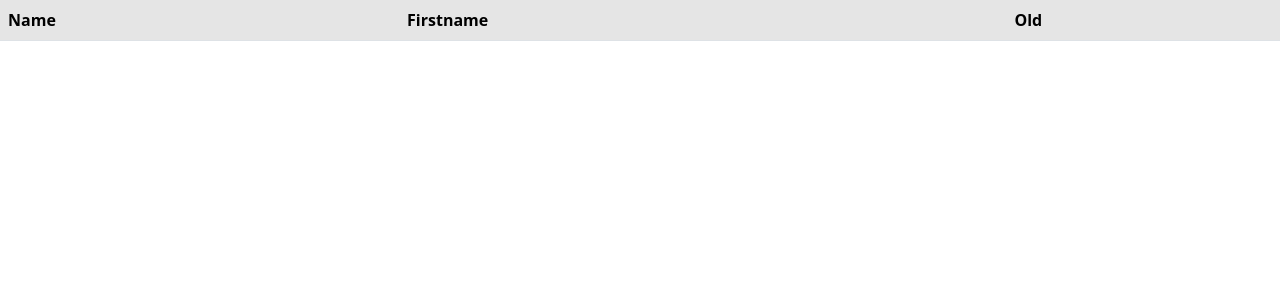
After one commit to zlancanto/sf6Techwall, a Symfony app: template templates/tab/users.html.twig in a window 1280 px wide. The commit adds this page. Shown: the top 300 px of the page. Run offline with Twig, Linux system fonts and the light colour scheme; the template is opened without the code that fills it, so the values that code supplies are empty; some libraries are stand-ins or nearby versions.

Commit message:
Twig : Conditions & Iterations

```diff
--- a/src/Controller/FirstController.php
+++ b/src/Controller/FirstController.php
@@ -37,6 +37,7 @@ class FirstController extends AbstractController
         return $this->render('first/sayHello.html.twig', [
             'name' => $name,
             'firstname' => $firstname,
+            'image' => '               '
         ]);
     }
 
--- a/templates/first/sayHello.html.twig
+++ b/templates/first/sayHello.html.twig
@@ -11,6 +11,8 @@
 <div>
     <p>The date today is : {{ "now"| date('d/m/Y') }}</p>
     <h1>Hello {{ name| upper }} {{ firstname | capitalize }} !</h1>
+    {# ~ = concaténation en twig #}
+    <img src="{{ asset('assets/images/') ~ image | defaultImage }}" alt="">
 </div>
 </body>
 </html>
--- /dev/null
+++ b/templates/tab/users.html.twig
@@ -0,0 +1,28 @@
+<!doctype html>
+<html lang="en">
+<head>
+    <meta charset="UTF-8">
+    <meta name="viewport"
+          content="width=device-width, user-scalable=no, initial-scale=1.0, maximum-scale=1.0, minimum-scale=1.0">
+    <meta http-equiv="X-UA-Compatible" content="ie=edge">
+    <link rel="stylesheet" href="{{ asset('node_modules/bootstrap/dist/css/bootstrap.css') }}">
+    <title>users</title>
+</head>
+<body>
+    <table class="table">
+        <tr class="table-active">
+            <th>Name</th>
+            <th>Firstname</th>
+            <th>Old</th>
+        </tr>
+        {% for user in users %}
+            <tr class="table-{% if loop.index is odd %}danger
+                            {% else %}warning{% endif %}">
+                <td>{{ user.name }}</td>
+                <td>{{ user.firstname }}</td>
+                <td>{{ user.old }}</td>
+            </tr>
+        {% endfor %}
+    </table>
+</body>
+</html>
```
Also changed, not shown: src/Controller/TabController.php (+27 -1 lines), src/TwigExtensions/MyCustomTwigExtension.php (added, +27 -0 lines).
